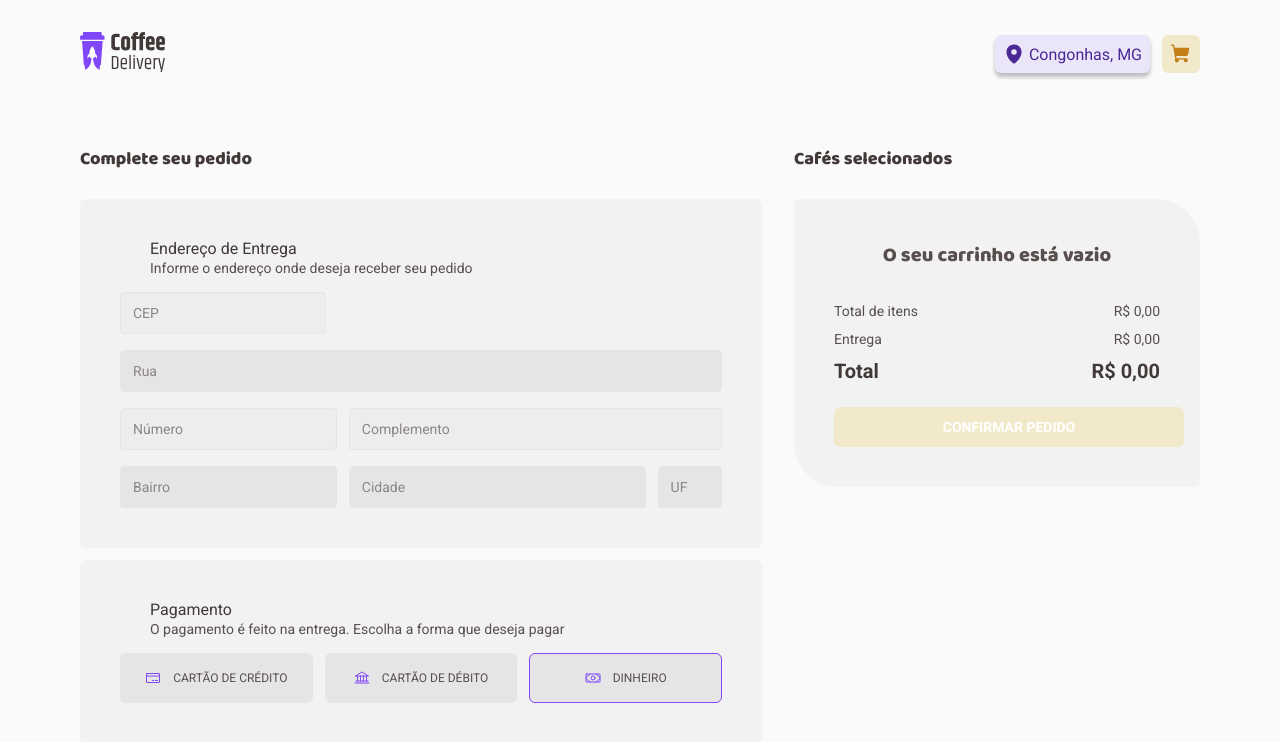
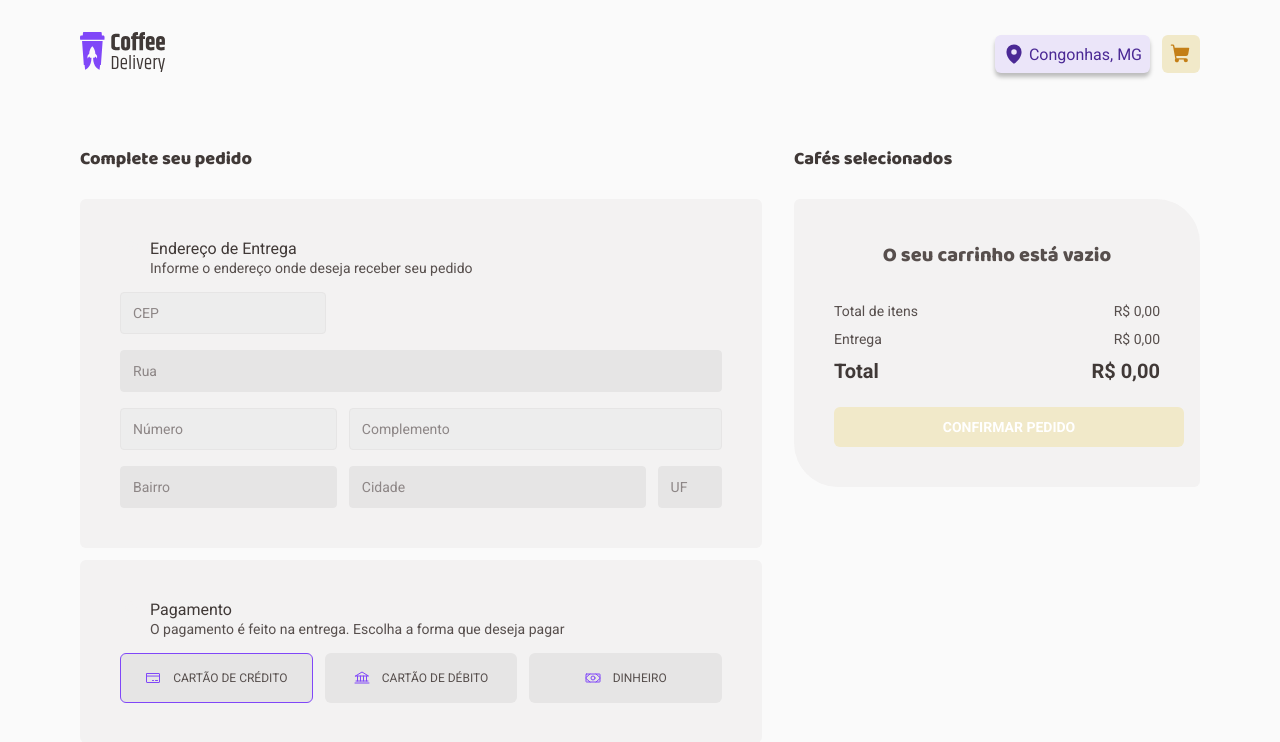
Before and after one commit to lucascnascimento/ignite-desafio-02, a React (Vite) app: page /checkout in a window 1280 px wide. Shown: the top 742 px of the page. Built offline with nearby package versions, Linux system fonts and the light colour scheme.

Commit message:
feat: add payment buttons logic

```diff
--- a/src/Pages/Checkout/index.tsx
+++ b/src/Pages/Checkout/index.tsx
@@ -17,8 +17,12 @@ import { AddressForm, ADDRESS_FORM_ID } from "./components/AdressForm";
 import { FormProvider, useForm } from "react-hook-form";
 import * as z from "zod";
 import { zodResolver } from "@hookform/resolvers/zod";
+import { useState } from "react";
 
 const ZIP_CODE_SIZE = 8;
+const CREDIT_CARD = "creditCard";
+const DEBIT_CARD = "debitCard";
+const MONEY = "money";
 
 const addressFormSchema = z.object({
   zipCode: z.string().length(ZIP_CODE_SIZE),
@@ -34,6 +38,7 @@ export type AddressFormInputs = z.infer<typeof addressFormSchema>;
 
 export const Checkout = () => {
   const { deliveryCost, totalCost, itemsCost, selectedProducts } = useCart();
+  const [paymentType, setPaymentType] = useState(CREDIT_CARD);
   const addressForm = useForm<AddressFormInputs>({
     resolver: zodResolver(addressFormSchema),
     mode: "onChange",
@@ -50,6 +55,10 @@ export const Checkout = () => {
   });
 
   const isCartDisabled = !selectedProducts.length || !formState.isValid;
+
+  const handlePaymentSelection = (type: string) => () => {
+    setPaymentType(type);
+  };
 
   const handleConfirmationButtonClick = (data: any) => {
     console.log(data);
@@ -77,15 +86,24 @@ export const Checkout = () => {
           iconColor="base-card"
         >
           <PaymentSectionContainer>
-            <PaymentSelectButton active={false}>
+            <PaymentSelectButton
+              active={paymentType === CREDIT_CARD}
+              onClick={handlePaymentSelection(CREDIT_CARD)}
+            >
               <CreditCard size={16} />
               CARTÃO DE CRÉDITO
             </PaymentSelectButton>
-            <PaymentSelectButton active={false}>
+            <PaymentSelectButton
+              active={paymentType === DEBIT_CARD}
+              onClick={handlePaymentSelection(DEBIT_CARD)}
+            >
               <Bank size={16} />
               CARTÃO DE DÉBITO
             </PaymentSelectButton>
-            <PaymentSelectButton active={true}>
+            <PaymentSelectButton
+              active={paymentType === MONEY}
+              onClick={handlePaymentSelection(MONEY)}
+            >
               <Money size={16} />
               DINHEIRO
             </PaymentSelectButton>
```
